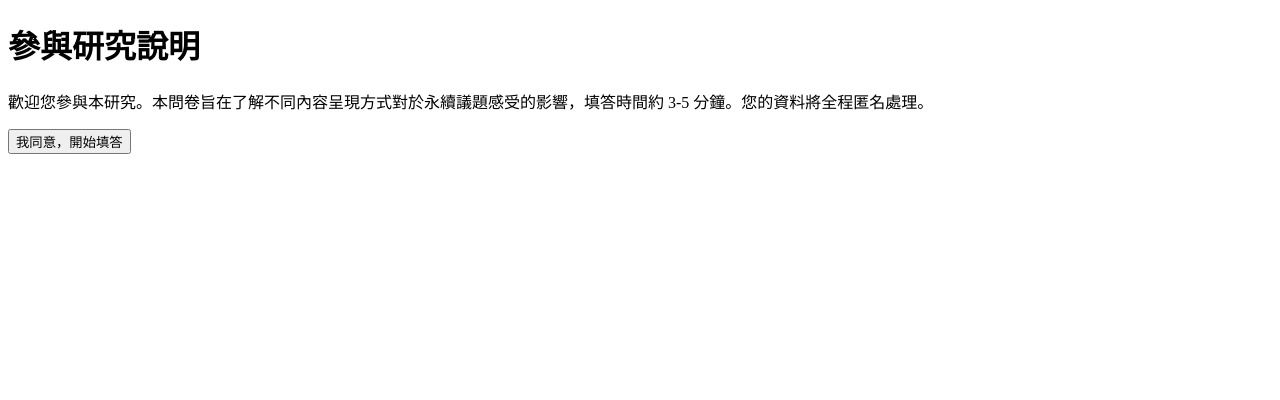
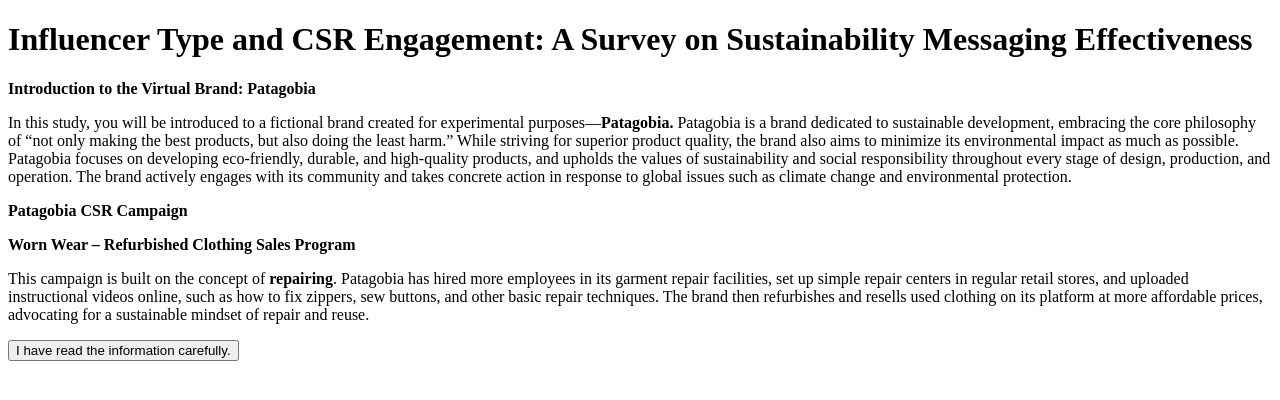
Before and after one commit to yin0109/Influencer-Type-and-CSR-Engagement-A-Survey-on-Sustainability-Messaging-Effectiveness-Questionaire, a plain HTML site: page index.html in a window 1280 px wide. Drawn offline with Linux system fonts and the light colour scheme.

Commit message:
Update index.html

```diff
--- a/index.html
+++ b/index.html
@@ -3,11 +3,18 @@
 <html lang="en">
 <head>
     <meta charset="UTF-8">
-    <title>問卷研究說明</title>
+    <title>Influencer Type and CSR Engagement: A Survey on Sustainability Messaging Effectiveness</title>
 </head>
 <body>
-    <h1>參與研究說明</h1>
-    <p>歡迎您參與本研究。本問卷旨在了解不同內容呈現方式對於永續議題感受的影響，填答時間約 3-5 分鐘。您的資料將全程匿名處理。</p>
-    <button onclick="window.location.href='select.html'">我同意，開始填答</button>
+    <h1>Influencer Type and CSR Engagement: A Survey on Sustainability Messaging Effectiveness</h1>
+    <p><strong>Introduction to the Virtual Brand: Patagobia</strong></p>
+<p>In this study, you will be introduced to a fictional brand created for experimental purposes—<strong>Patagobia.</strong>
+Patagobia is a brand dedicated to sustainable development, embracing the core philosophy of “not only making the best products, but also doing the least harm.” While striving for superior product quality, the brand also aims to minimize its environmental impact as much as possible.
+Patagobia focuses on developing eco-friendly, durable, and high-quality products, and upholds the values of sustainability and social responsibility throughout every stage of design, production, and operation. The brand actively engages with its community and takes concrete action in response to global issues such as climate change and environmental protection.</p>
+
+<p><strong>Patagobia CSR Campaign</strong></p>
+<p><strong>Worn Wear – Refurbished Clothing Sales Program</strong></p>
+<p>This campaign is built on the concept of <strong>repairing</strong>. Patagobia has hired more employees in its garment repair facilities, set up simple repair centers in regular retail stores, and uploaded instructional videos online, such as how to fix zippers, sew buttons, and other basic repair techniques. The brand then refurbishes and resells used clothing on its platform at more affordable prices, advocating for a sustainable mindset of repair and reuse.</p>
+    <button onclick="window.location.href='select.html'">I have read the information carefully.</button>
 </body>
 </html>
```
